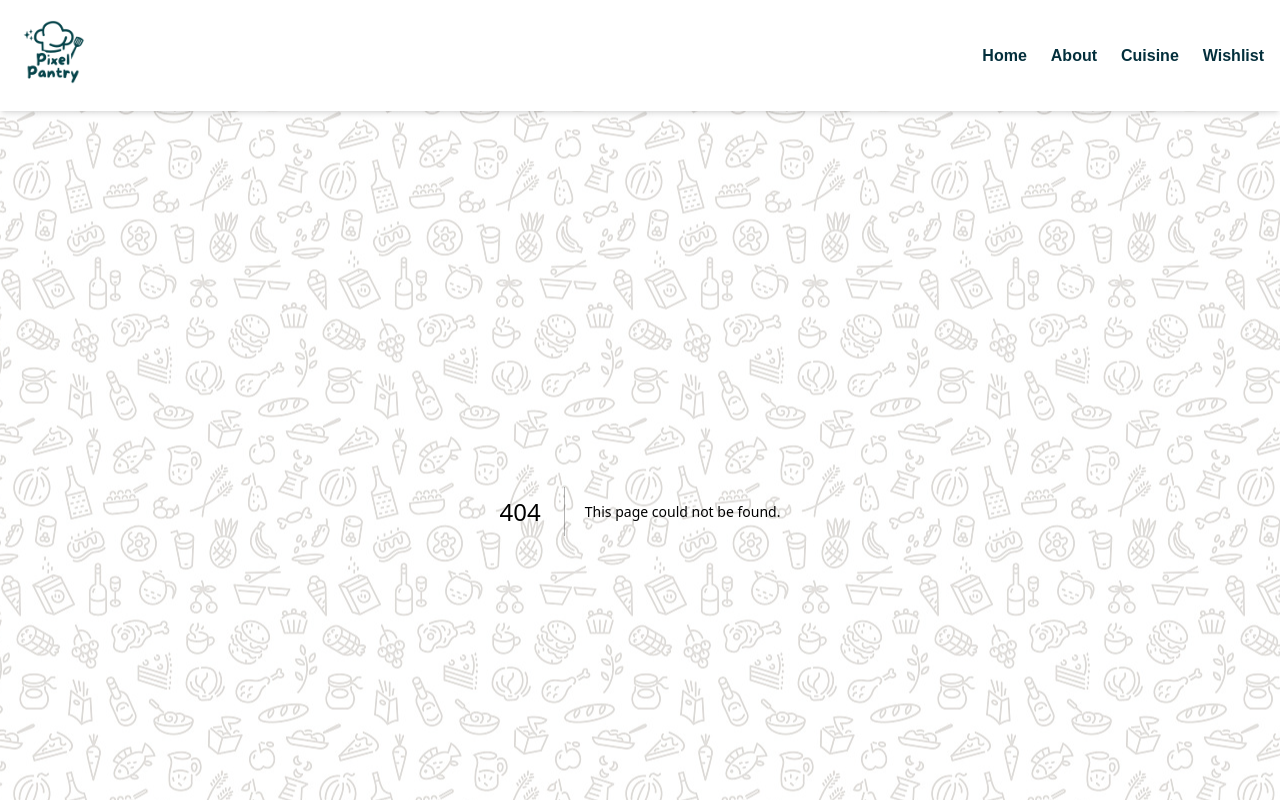
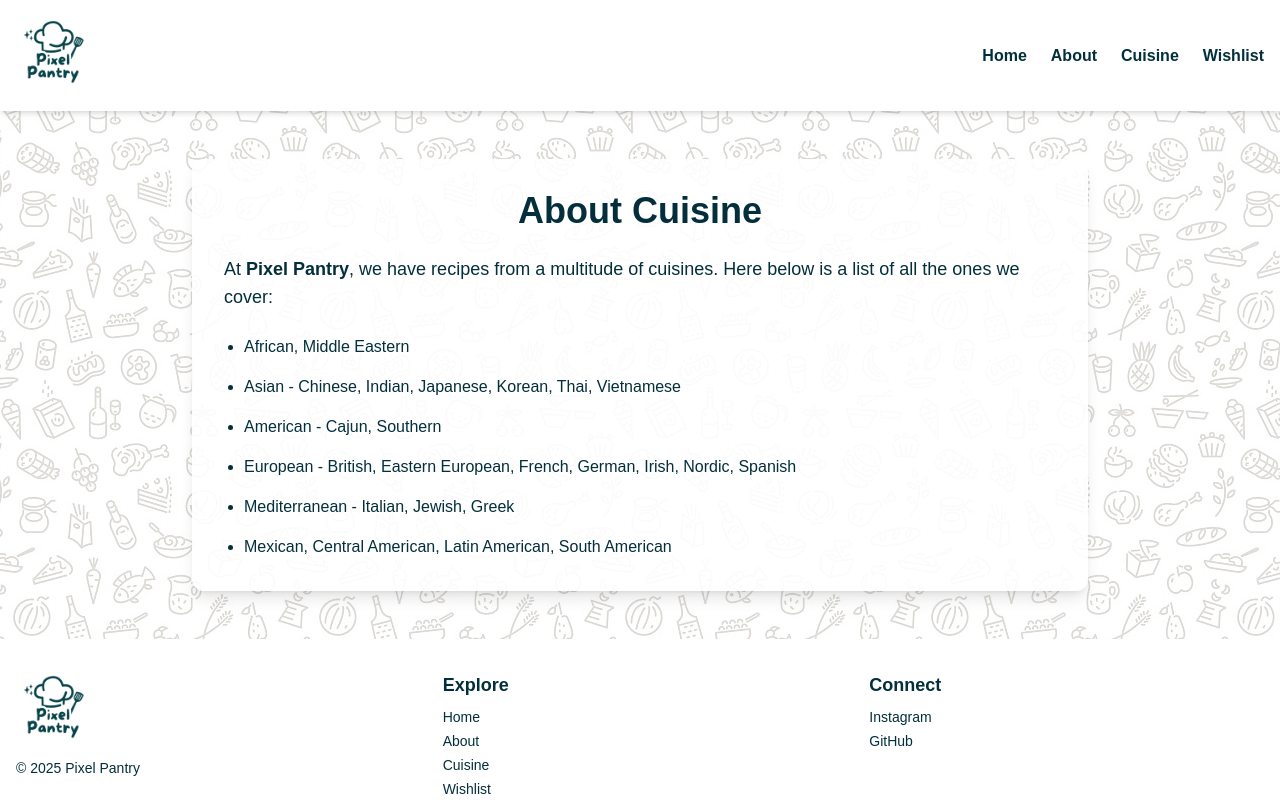
Before and after one commit to AspiredProgrammer/Pixel-Pantry, a Next.js app in the folder pixel-pantry/: page /cuisine in a window 1280 px wide. Before the commit this address had no page. Shown: the top 800 px of the page. Built offline with nearby package versions, Linux system fonts and the light colour scheme.

Commit message:
added cuisine page, template wishlist, add cuisine to be listed with all recipe details, deleted unnecessary file

```diff
--- /dev/null
+++ b/pixel-pantry/src/app/cuisine/page.tsx
@@ -0,0 +1,52 @@
+// import { searchRecipes, Recipe, SearchResponse } from '@/services/spoonacular';
+// import RecipeResults from '@/components/RecipeResults';
+// import { useState } from 'react';
+
+export default function Cuisine() {
+    // const [recipes, setRecipes] = useState<Recipe[]>();
+
+  return (
+    <main className="wallpaper-bg min-h-3/4 px-6 py-12 text-[#032f3c] flex-grow">
+      <div className="max-w-4xl mx-auto bg-white/90 rounded-xl p-8 shadow-lg">
+        <h1 className="text-4xl font-bold mb-6 text-center">About Cuisine</h1>
+
+        <div>
+            <p className="text-lg mb-6">
+                    At <strong>Pixel Pantry</strong>, we have recipes from a multitude of cuisines.
+                    Here below is a list of all the ones we cover:
+                </p>
+            <ul className="list-disc pl-5 space-y-4 text-base">
+                <li>
+                    African, Middle Eastern
+                </li>
+                <li>
+                    Asian - Chinese, Indian, Japanese, Korean, Thai, Vietnamese
+                </li>
+                <li>
+                    American - Cajun, Southern
+                </li>
+                <li>
+                    European - British, Eastern European, French, German, Irish, Nordic, Spanish
+                </li>
+                <li>
+                    Mediterranean - Italian, Jewish, Greek
+                </li>
+                <li>
+                    Mexican, Central American, Latin American, South American
+                </li>
+            </ul>
+
+            {/* <p className={"text-l font-semibold mb-2 text-gray-500 mt-4"}>Below is a few examples of recipes from Asian, American & European cultures:</p> */}
+            <div>
+                {/* <RecipeResults
+                recipes={recipes}
+                        loading={loading}
+                        error={null}
+                /> */}
+            </div>
+        </div>
+
+      </div>
+    </main>
+  );
+}
--- a/pixel-pantry/src/app/page.tsx
+++ b/pixel-pantry/src/app/page.tsx
@@ -1,7 +1,5 @@
 import Image from "next/image";
 import LandingPage from "@/components/landingPage";
-// import NavBar from "@/components/NavBar";
-// import Footer from "@/components/Footer";
 import SearchBar from "@/components/searchBar";
 
 export default function Home() {
--- a/pixel-pantry/src/app/recipe/[id]/page.tsx
+++ b/pixel-pantry/src/app/recipe/[id]/page.tsx
@@ -397,6 +397,11 @@ export default function RecipePage() {
                                 <li key={step.number}>{step.step}</li>
                             ))}
                         </ol>
+                        {/* cuisines */}
+                        <ul className={"text-gray-500 list-disc list-inside"}>
+                            <h3 className={"text-xl font-semibold mb-2 text-gray-500"}>Cuisines: </h3>
+                            {recipe.cuisines.map((c, index) => <li key={index}>{c}</li>)}
+                        </ul>
 
 
                         {recipe.sourceUrl && (
--- /dev/null
+++ b/pixel-pantry/src/app/wishlist/page.tsx
@@ -0,0 +1,13 @@
+export default function Wishlist() {
+  return (
+    <main className="wallpaper-bg min-h-3/4 px-6 py-12 text-[#032f3c] flex-grow">
+      <div className="max-w-4xl mx-auto bg-white/90 rounded-xl p-8 shadow-lg">
+        <h1 className="text-4xl font-bold mb-6 text-center">Wishlist</h1>
+
+       <h1 className="mt-8 text-base italic text-gray-600 text-center">Under Construction!</h1>
+
+
+      </div>
+    </main>
+  );
+}
--- a/pixel-pantry/src/components/service.tsx
+++ /dev/null
@@ -1,16 +0,0 @@
-//Searching function
-
-//WORK IN PROGRESS
-export default async function Services(query: string) {
-
-  const headerParameters = {
-    'x-api-key': process.env.API_KEY
-  }
-
-  const response = await fetch(
-    `https://api.spoonacular.com/recipes/findByIngredients?query=${query}`,
-    //  header: headerParameters
-  );
-  const data = await response.json();
-  return data.hits;
-};
--- a/pixel-pantry/src/services/spoonacular.ts
+++ b/pixel-pantry/src/services/spoonacular.ts
@@ -71,7 +71,7 @@ export interface FullRecipe {
     instructions: string;
     analyzedInstructions: AnalyzedInstruction[];
     sourceUrl: string;
-
+    cuisines: Array<string>;
     // NEW FIELDS
     vegetarian: boolean;
     vegan: boolean;
@@ -112,7 +112,7 @@ export interface NutritionWidget {
 
 
 // Search for recipes by ingredients (original function)
-export const searchRecipesByIngredients = async (query: string, offset: number = 0, number: number = 10): Promise<SearchResponse> => {
+export const searchRecipesByIngredients = async (query: string, offset: number = 0, number: number = 15): Promise<SearchResponse> => {
     if (!API_KEY) {
         throw new Error('Spoonacular API key is not configured. Please add NEXT_PUBLIC_SPOONACULAR_API_KEY to your .env.local file');
     }
@@ -144,7 +144,7 @@ export const searchRecipesByIngredients = async (query: string, offset: number =
 };
 
 // Search for recipes by dish name or general terms
-export const searchRecipesByDish = async (query: string, offset: number = 0, number: number = 10): Promise<SearchResponse> => {
+export const searchRecipesByDish = async (query: string, offset: number = 0, number: number = 15): Promise<SearchResponse> => {
     if (!API_KEY) {
         throw new Error('Spoonacular API key is not configured. Please add NEXT_PUBLIC_SPOONACULAR_API_KEY to your .env.local file');
     }
@@ -178,7 +178,7 @@ export const searchRecipesByDish = async (query: string, offset: number = 0, num
 };
 
 // Combined search function that tries both approaches
-export const searchRecipes = async (query: string, offset: number = 0, number: number = 10): Promise<SearchResponse> => {
+export const searchRecipes = async (query: string, offset: number = 0, number: number = 15): Promise<SearchResponse> => {
     if (!API_KEY) {
         throw new Error('Spoonacular API key is not configured. Please add NEXT_PUBLIC_SPOONACULAR_API_KEY to your .env.local file');
     }
@@ -191,6 +191,7 @@ export const searchRecipes = async (query: string, offset: number = 0, number: n
         }
     } catch (error) {
         console.log('Dish search failed, trying ingredient search...');
+        throw error;
     }
 
     // If no results or error, try ingredient search
```
